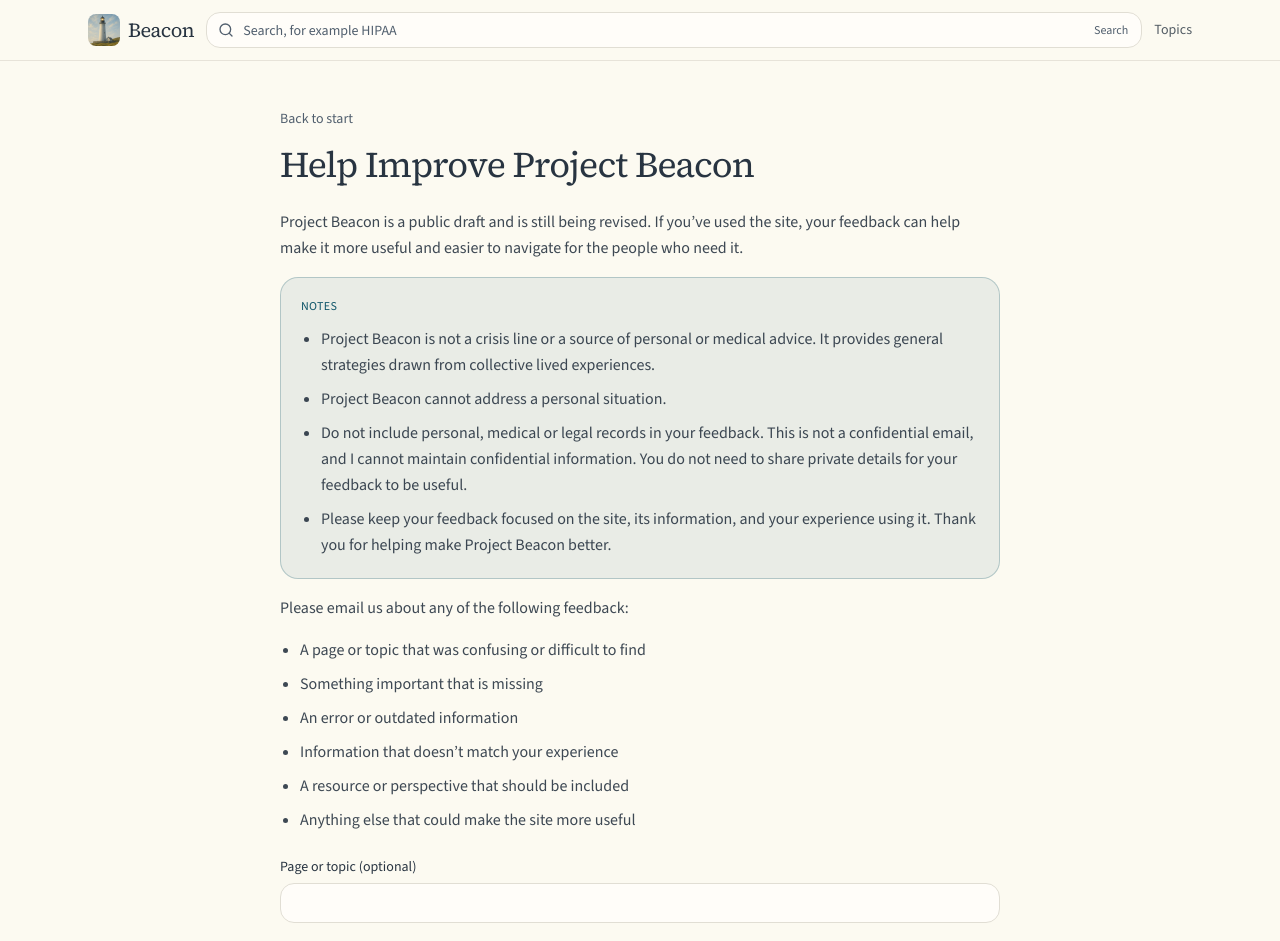
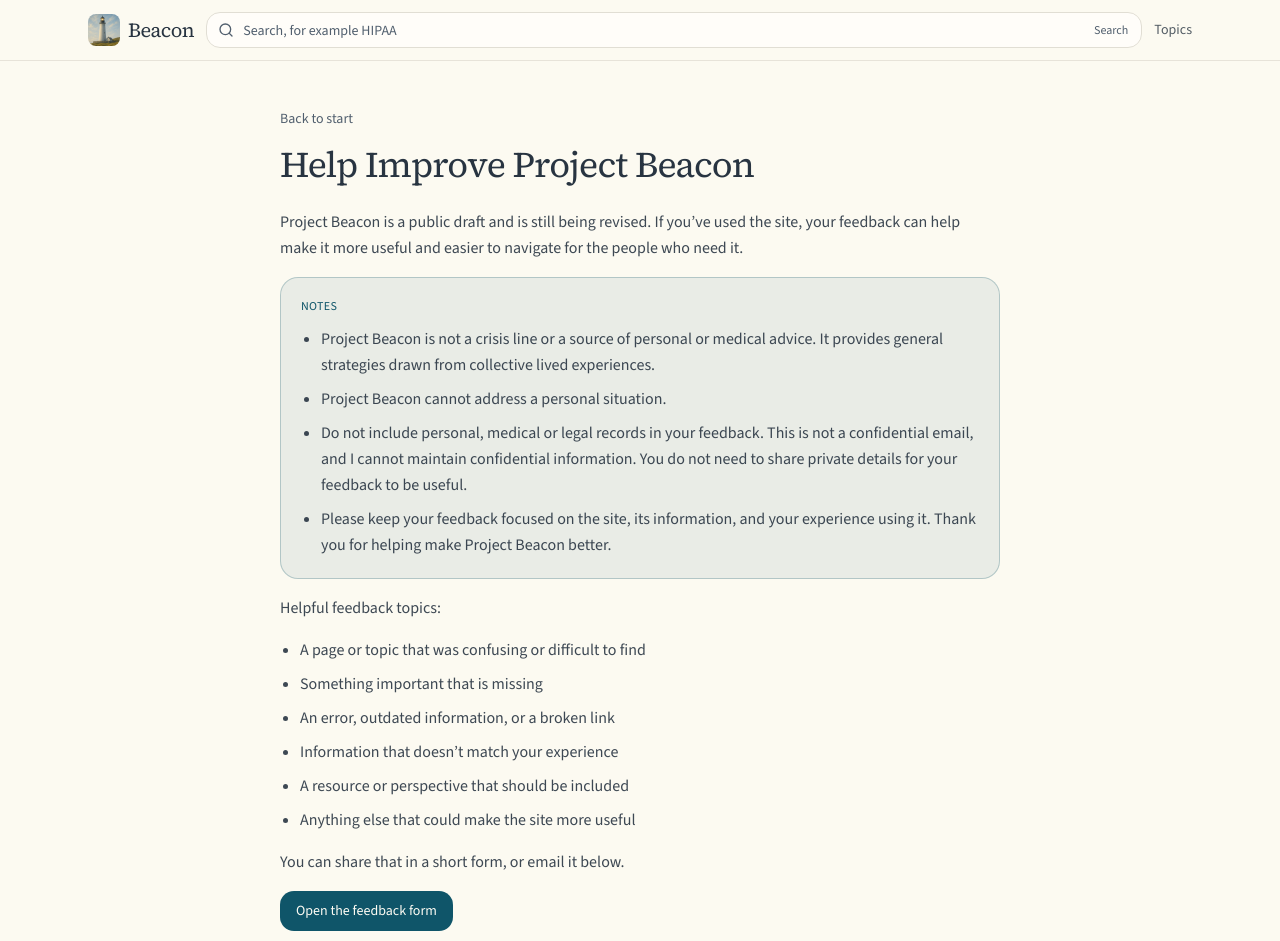
Before and after one commit to pdxshibaa/Beacon, a Next.js app: page /feedback in a window 1280 px wide. Shown: the top 941 px of the page. Built offline with nearby package versions, Linux system fonts and the light colour scheme.

Commit message:
adding link to feedback form

```diff
--- a/src/app/feedback/page.tsx
+++ b/src/app/feedback/page.tsx
@@ -3,6 +3,7 @@
 
 import { FeedbackForm } from "@/components/feedback-form";
 import { pageDescriptions } from "@/content/page-descriptions";
+import { site } from "@/lib/site";
 
 export const metadata: Metadata = {
   title: "Help improve Project Beacon",
@@ -19,7 +20,7 @@
 const TOPICS = [
   "A page or topic that was confusing or difficult to find",
   "Something important that is missing",
-  "An error or outdated information",
+  "An error, outdated information, or a broken link",
   "Information that doesn’t match your experience",
   "A resource or perspective that should be included",
   "Anything else that could make the site more useful",
@@ -52,12 +53,23 @@
             ))}
           </ul>
         </aside>
-        <p>Please email us about any of the following feedback:</p>
+        <p>Helpful feedback topics:</p>
         <ul className="list-disc space-y-2 pl-5">
           {TOPICS.map((topic) => (
             <li key={topic}>{topic}</li>
           ))}
         </ul>
+        <p>You can share that in a short form, or email it below.</p>
+        <p>
+          <a
+            href={site.feedbackFormUrl}
+            target="_blank"
+            rel="noopener noreferrer"
+            className="inline-flex rounded-xl bg-primary px-4 py-2.5 text-sm font-medium text-primary-foreground hover:bg-primary/90"
+          >
+            Open the feedback form
+          </a>
+        </p>
       </div>
       <FeedbackForm />
     </div>
--- a/src/components/feedback-form.tsx
+++ b/src/components/feedback-form.tsx
@@ -65,7 +65,7 @@
         Email your feedback
       </button>
       <p className="text-sm text-muted-foreground">
-        If the button does not open your email, please send your feedback to{" "}
+        You may also send questions, comments, and feedback to{" "}
         <a
           className="text-primary underline underline-offset-4"
           href={`mailto:${email}?subject=${encodeURIComponent("Help improve Project Beacon")}`}
--- a/src/lib/site.ts
+++ b/src/lib/site.ts
@@ -16,6 +16,9 @@
     "Anyone can share or adapt the content for non-commercial purposes only.",
   /** Public address on the feedback page. Shown on the page and used for mailto. */
   feedbackEmail: "hello@beaconforfamilies.org",
+  /** Google Form linked from the feedback page. */
+  feedbackFormUrl:
+    "https://docs.google.com/forms/d/e/1FAIpQLSegV3P1kB9VdA9vJVQ3lWSv9sIa-clAS9P1PmX_ojfxBzCnig/viewform",
   /** Google Search Console HTML tag verification. */
   googleSiteVerification: "WClE6R_w-lYqwERnVTYvIVrAvd6oV19C7kWJqRO1H3Y",
   limitedEngagementDefinition:
```
